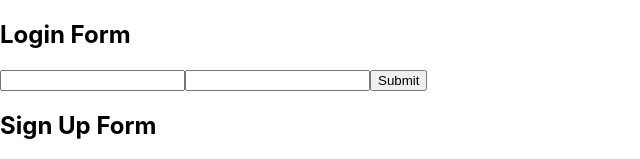
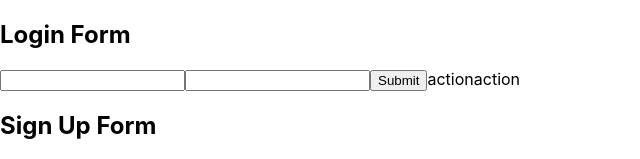
Before and after one commit to Gethol/propdrillingassignment, a React (Create React App) app: page / in a window 1280 px wide. Shown: the top 159 px of the page, without its empty margins (0-640 px from the left). Built offline with nearby package versions, Linux system fonts and the light colour scheme.

Commit message:
feat: create list with map function

```diff
--- a/src/components/forms/Login.tsx
+++ b/src/components/forms/Login.tsx
@@ -27,6 +27,15 @@ export default function Login(){
         console.log(target.password.value)
     }
 
+    const actions = [
+        "Remeber Me",
+        "Forgot Password"
+    ]
+
+    const items = actions.map( action =>
+            <a>action</a>
+        )
+
     return(
     <>
     <h2>Login Form</h2>
@@ -36,6 +45,8 @@ export default function Login(){
 
         <input type="submit" value="Submit" />
 
+        {items}
+
     </form>
 
     </>
```
